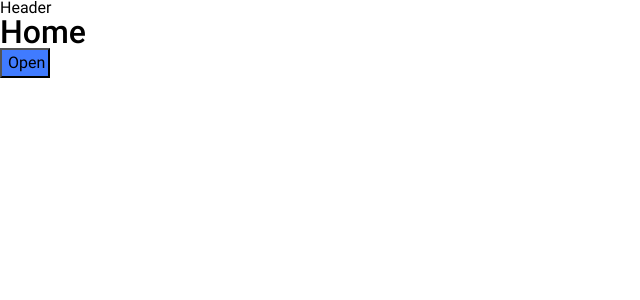
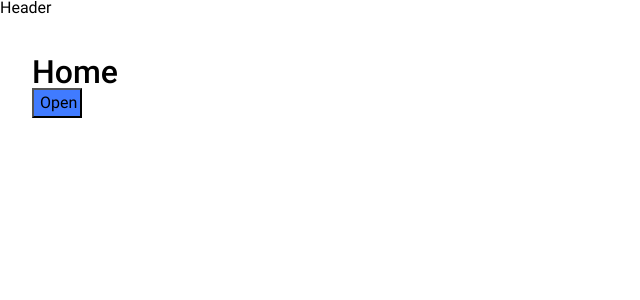
Before and after one commit to OhWellNevermind/water-tracker, a React (Vite) app: page / in a window 1280 px wide. Shown: the top 300 px of the page, without its empty margins (0-640 px from the left). Built offline with nearby package versions, Linux system fonts and the light colour scheme.

Commit message:
added container to shared layout

```diff
--- a/src/components/SharedLayout.jsx
+++ b/src/components/SharedLayout.jsx
@@ -1,15 +1,16 @@
 import { Suspense } from "react";
 import { Outlet } from "react-router";
+import { Container } from "./Container/Container";
 
 export const SharedLayout = () => {
   return (
     <div>
       <div>Header</div>
-      <div>
+      <Container>
         <Suspense fallback={<div>Loading...</div>}>
           <Outlet />
         </Suspense>
-      </div>
+      </Container>
     </div>
   );
 };
```
